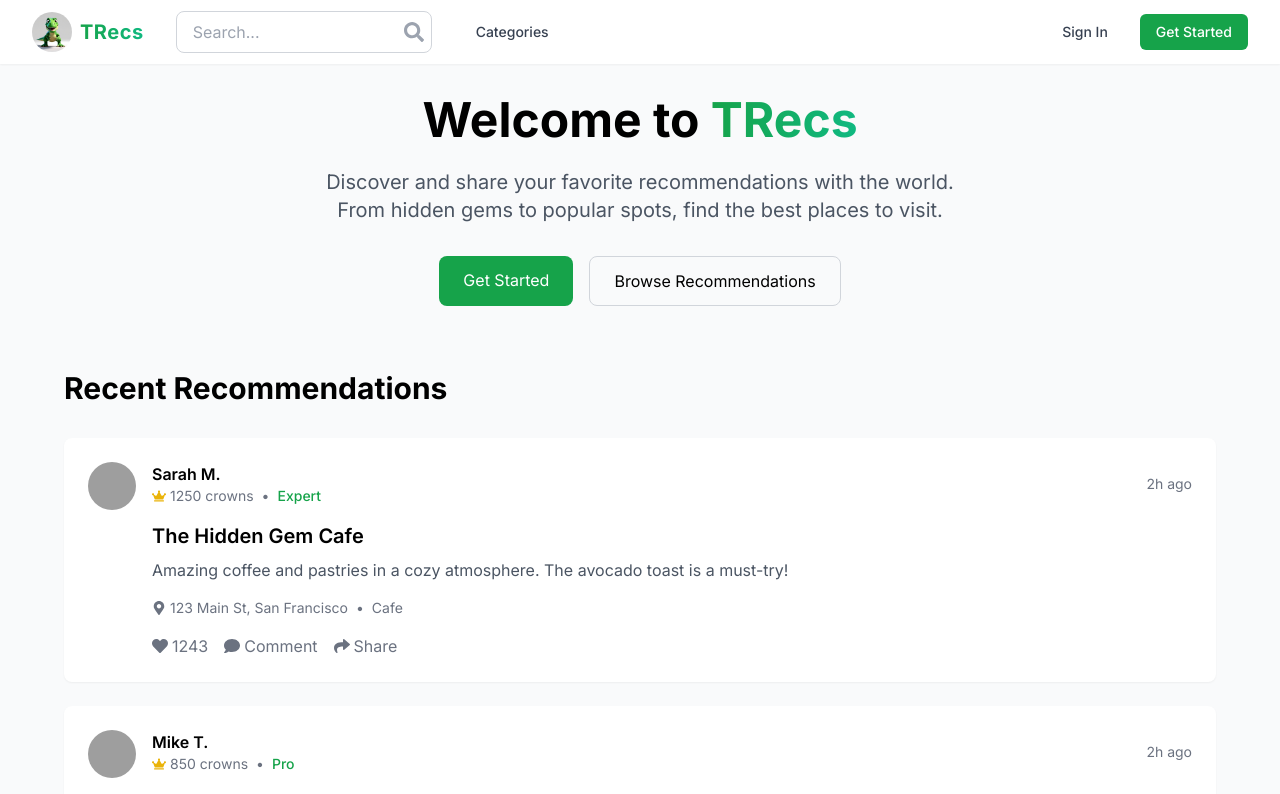
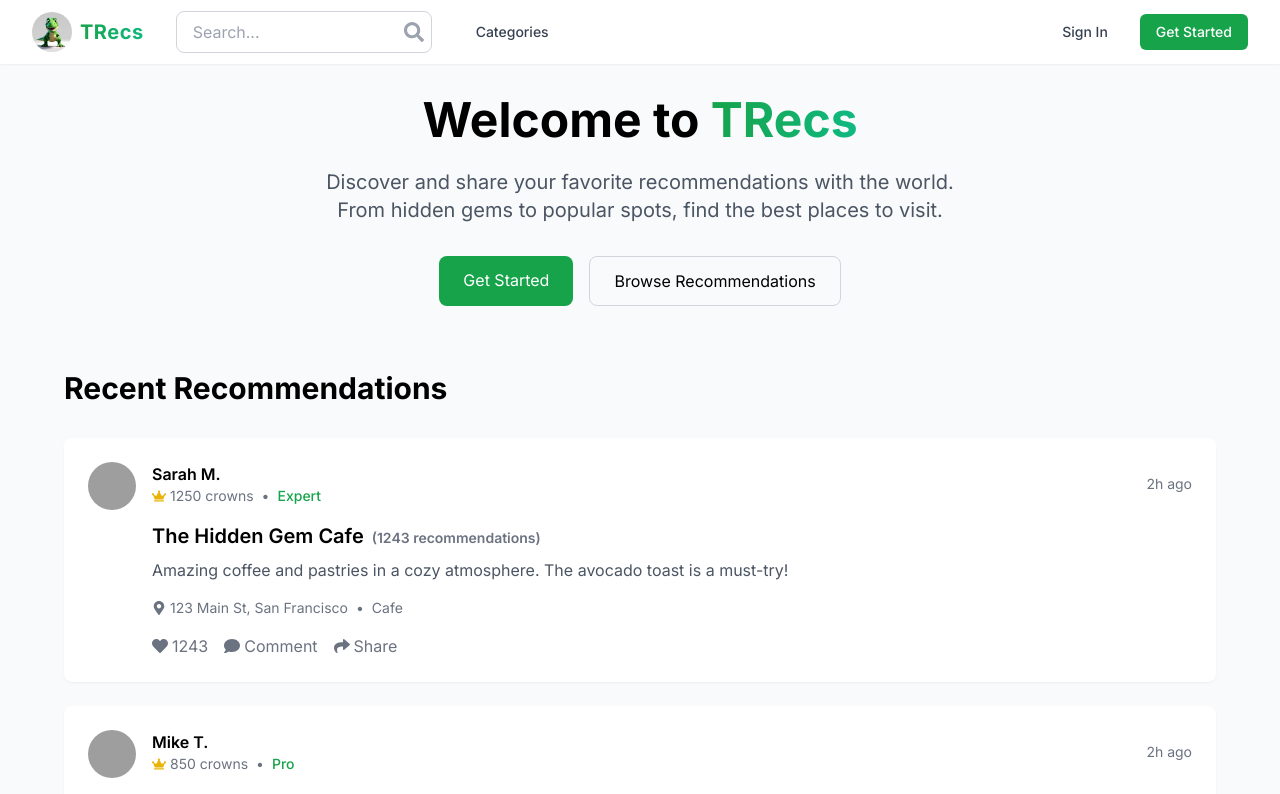
Before and after one commit to JoshRWeinstein/trecs, a Next.js app: page / in a window 1280 px wide. Shown: the top 794 px of the page. Built offline with nearby package versions, Linux system fonts and the light colour scheme; grey boxes are pictures that could not be loaded.

Commit message:
feat: update category links to search and add recommendation count to titles

```diff
--- a/app/page.tsx
+++ b/app/page.tsx
@@ -97,7 +97,10 @@ export default function Home() {
                       <span className="text-sm text-gray-500">2h ago</span>
                     </div>
                     <div className="mt-4">
-                      <h3 className="text-xl font-semibold mb-2">{rec.title}</h3>
+                      <h3 className="text-xl font-semibold mb-2">
+                        {rec.title}
+                        <span className="text-sm text-gray-500 ml-2">({rec.recommendationCount} recommendations)</span>
+                      </h3>
                       <p className="text-gray-600 mb-4">{rec.description}</p>
                       <div className="flex items-center text-sm text-gray-500 mb-4">
                         <FaMapMarkerAlt className="mr-1" />
@@ -150,19 +153,19 @@ export default function Home() {
         <div className="mb-16">
           <h2 className="text-3xl font-bold mb-8 text-center">Popular Categories</h2>
           <div className="grid grid-cols-2 md:grid-cols-4 gap-4">
-            <Link href="/categories?type=restaurants" className="p-4 border rounded-lg hover:bg-gray-50 text-center">
+            <Link href="/search?category=restaurants" className="p-4 border rounded-lg hover:bg-gray-50 text-center">
               <FaStar className="text-2xl text-green-600 mx-auto mb-2" />
               <span>Restaurants</span>
             </Link>
-            <Link href="/categories?type=hotels" className="p-4 border rounded-lg hover:bg-gray-50 text-center">
+            <Link href="/search?category=hotels" className="p-4 border rounded-lg hover:bg-gray-50 text-center">
               <FaMapMarkerAlt className="text-2xl text-green-600 mx-auto mb-2" />
               <span>Hotels</span>
             </Link>
-            <Link href="/categories?type=attractions" className="p-4 border rounded-lg hover:bg-gray-50 text-center">
+            <Link href="/search?category=attractions" className="p-4 border rounded-lg hover:bg-gray-50 text-center">
               <GiDinosaurBones className="text-2xl text-green-600 mx-auto mb-2" />
               <span>Attractions</span>
             </Link>
-            <Link href="/categories?type=shopping" className="p-4 border rounded-lg hover:bg-gray-50 text-center">
+            <Link href="/search?category=shopping" className="p-4 border rounded-lg hover:bg-gray-50 text-center">
               <FaShoppingBag className="text-2xl text-green-600 mx-auto mb-2" />
               <span>Shopping</span>
             </Link>
```
